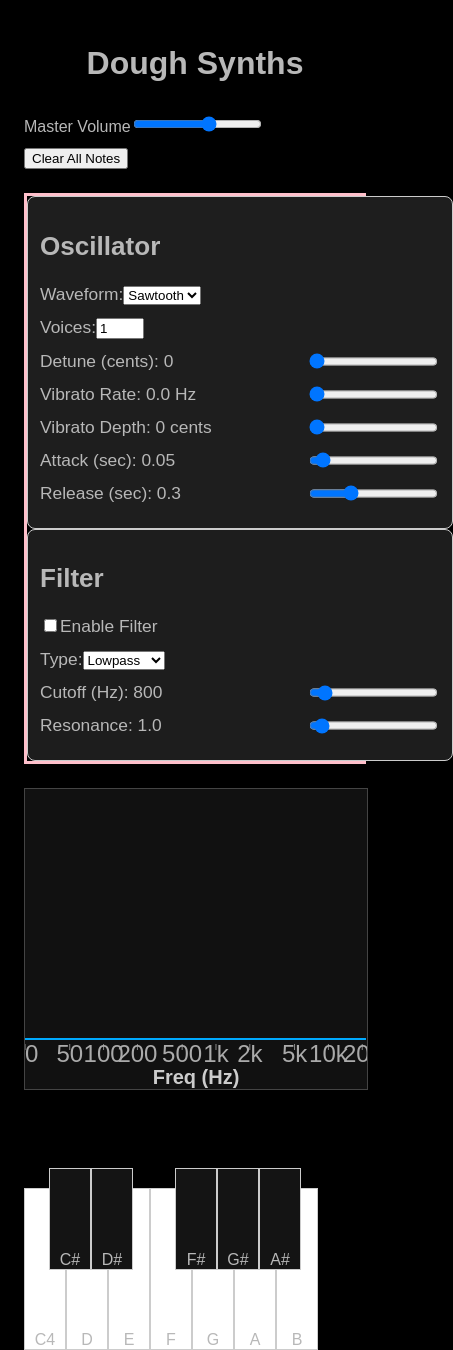
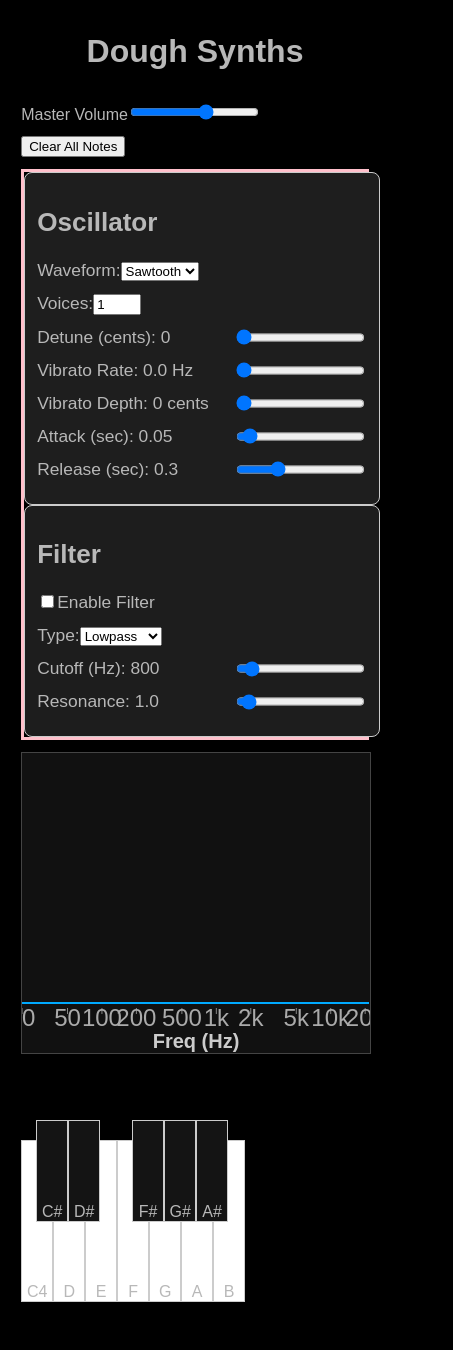
Before and after one commit to EvanCzako/SynthPutty, a React (Create React App) app: page / in a window 390 px wide. Shown: the whole page, 453 px wide, since content can reach past the window. After the commit the page ends 1302 px from the top, so only its background shows below. Built offline with nearby package versions, Linux system fonts and the light colour scheme.

Commit message:
More responsiveness fun

```diff
--- a/src/App.css
+++ /dev/null
@@ -1,38 +0,0 @@
-.App {
-    text-align: center;
-}
-
-.App-logo {
-    height: 40vmin;
-    pointer-events: none;
-}
-
-@media (prefers-reduced-motion: no-preference) {
-    .App-logo {
-        animation: App-logo-spin infinite 20s linear;
-    }
-}
-
-.App-header {
-    background-color: #282c34;
-    min-height: 100vh;
-    display: flex;
-    flex-direction: column;
-    align-items: center;
-    justify-content: center;
-    font-size: calc(10px + 2vmin);
-    color: white;
-}
-
-.App-link {
-    color: #61dafb;
-}
-
-@keyframes App-logo-spin {
-    from {
-        transform: rotate(0deg);
-    }
-    to {
-        transform: rotate(360deg);
-    }
-}
--- a/src/App.module.css
+++ b/src/App.module.css
@@ -1,22 +1,29 @@
 .app {
     font-family: sans-serif;
-    padding: 24px;
-    /* max-width: 600px; */
     margin: 0 auto;
     background: #000000;
     color: #b8b8b8;
-	justify-content: center;
+	display: flex;
+	flex-direction: column;
+	align-items: center;
+	justify-content: flex-start;
+	min-height: 100vh;
+	padding: 12px;
+	box-sizing: border-box;
+
 }
 
 .header {
     text-align: center;
     margin-bottom: 32px;
+	width: 100%;
 }
 
 .panel {
     display: flex;
     flex-direction: column;
-    gap: 24px;
+	width: 95%;
+    gap: 12px;
 }
 
 .controlsSliderContainer {
@@ -29,9 +36,10 @@
     display: flex;
     flex-direction: row;
     border: 3px solid pink;
+	justify-content: center;
 }
 
-@media (orientation: portrait) {
+@media (orientation: portrait) or (max-width: 750px) {
     .mainControlPanel {
         display: flex;
         flex-direction: column;
--- a/src/store/fontStore.ts
+++ b/src/store/fontStore.ts
@@ -26,7 +26,7 @@ export const useFontStore = create<FontState>((set) => ({
         set({ fontSize: product });
         set({ vw });
 
-		const numOctaves = Math.max(1, Math.floor(vw/3.2));
+		const numOctaves = Math.max(1, Math.floor(vw/2.5));
 		let octs = [];
 		if (numOctaves%2 === 0){
 			Math.floor(numOctaves/2);
--- a/src/styles/FilterControls.module.css
+++ b/src/styles/FilterControls.module.css
@@ -1,10 +1,10 @@
 .controls {
+	width: 40%;
     border: 1px solid #ccc;
     border-radius: 8px;
     padding: 12px;
     background: #1d1d1d;
-    /* max-width: 600px; */
-	min-width: 400px;
+	min-width: 330px;
 }
 
 label {
--- a/src/styles/Keyboard.module.css
+++ b/src/styles/Keyboard.module.css
@@ -9,7 +9,7 @@
 }
 
 .whiteKey {
-    width: 40px;
+    width: 30px;
     height: 160px;
     background: white;
     border: 1px solid #ccc;
@@ -30,7 +30,7 @@
 }
 
 .blackKey {
-    width: 40px;
+    width: 30px;
     height: 100px;
     background: rgb(20, 20, 20);
     border: 1px solid #ccc;
@@ -40,7 +40,7 @@
     cursor: pointer;
     z-index: 1;
     position: relative;
-    left: 25px;
+    left: 15px;
     top: 80%;
     z-index: 2;
 }
--- a/src/styles/OscillatorControls.module.css
+++ b/src/styles/OscillatorControls.module.css
@@ -1,9 +1,10 @@
 .controls {
+	width: 40%;
     border: 1px solid #ccc;
     border-radius: 8px;
     padding: 12px;
     background: #1e1e1e;
-	min-width: 400px;
+	min-width: 330px;
 }
 
 label {
```
